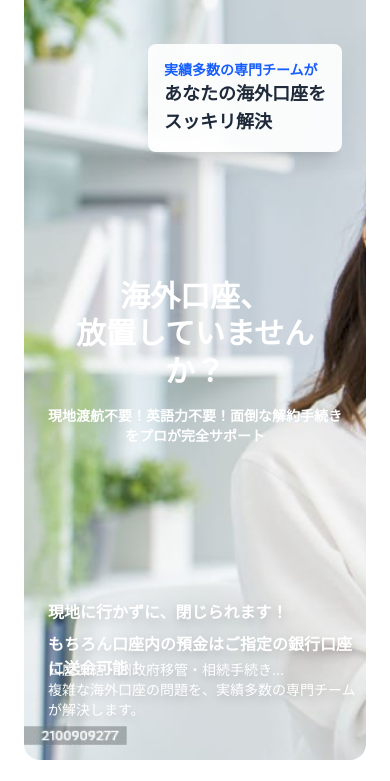
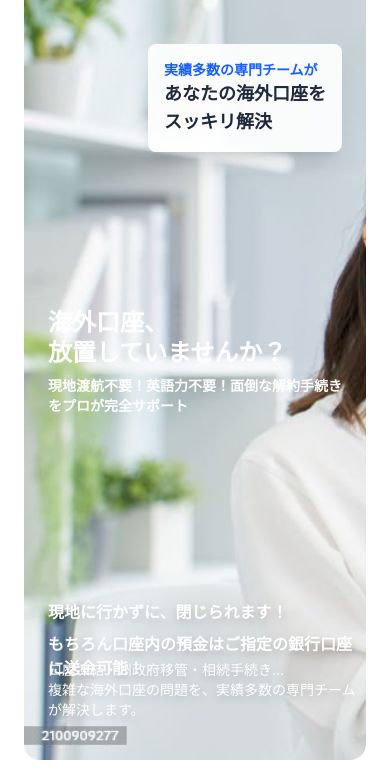
Before and after one commit to chero0603/goals21_new, an Astro site: page / in a window 390 px wide. Shown: the part 60-841 px from the top of the page. Built offline with nearby package versions, Linux system fonts and the light colour scheme; Astro itself is replaced by a stand-in of ours; what @iconify/tailwind4 would draw is missing.

Commit message:
Heroコンポーネントの見出しスタイルを調整し、テキストの配置を改善

```diff
--- a/src/components/Hero.astro
+++ b/src/components/Hero.astro
@@ -9,9 +9,9 @@
     <div
       class="absolute inset-0 flex items-center justify-center p-6 sm:justify-start sm:pl-12"
     >
-      <div class="max-w-4xl text-center sm:text-left">
+      <div>
         <h2
-          class="slide-in-left mb-4 text-3xl/tight font-black text-white opacity-0 sm:text-5xl lg:text-6xl"
+          class="slide-in-left mb-2 text-2xl/tight font-bold text-white opacity-0 sm:mb-4 sm:text-5xl lg:text-6xl"
           itemprop="name"
         >
           海外口座、<br />放置していませんか？
```
